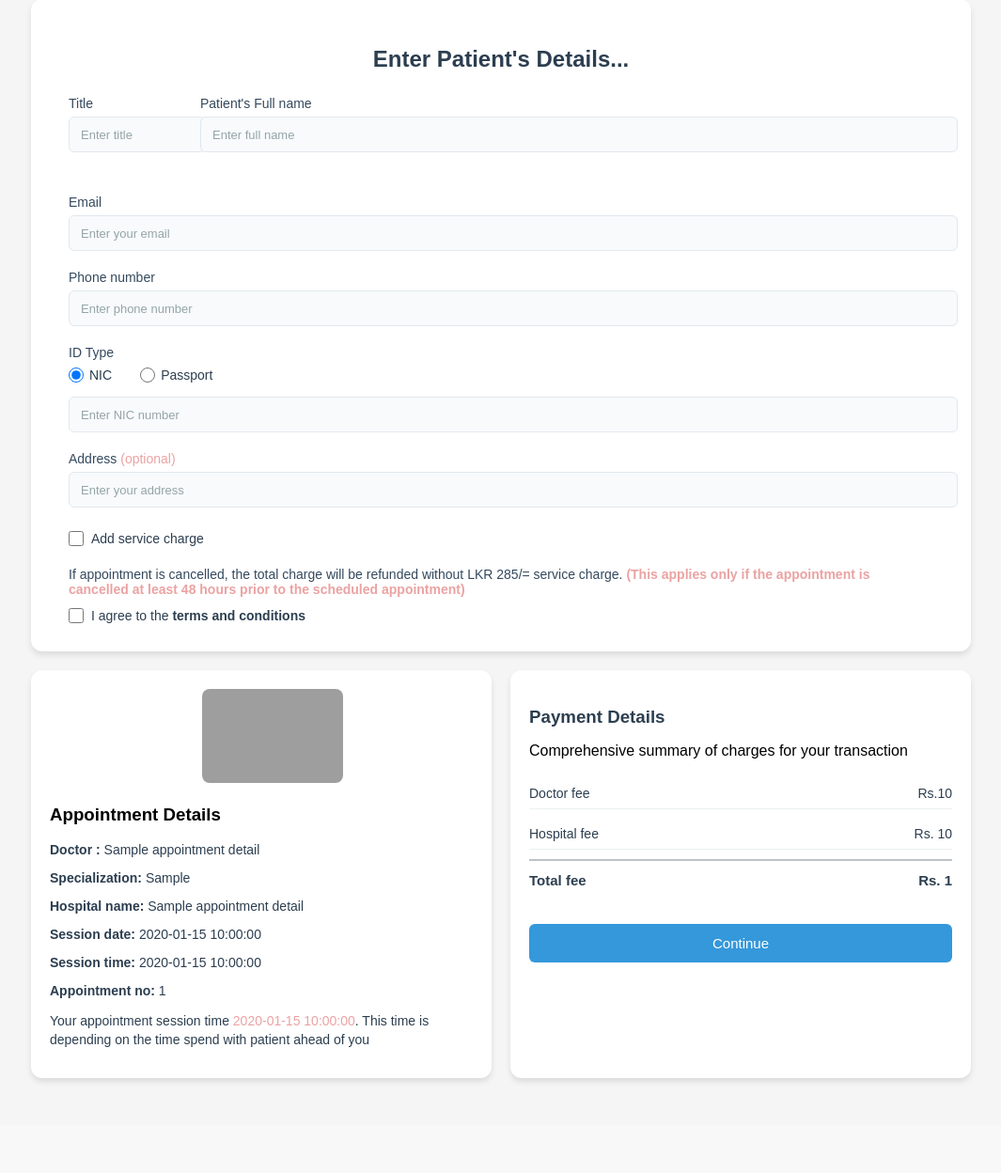
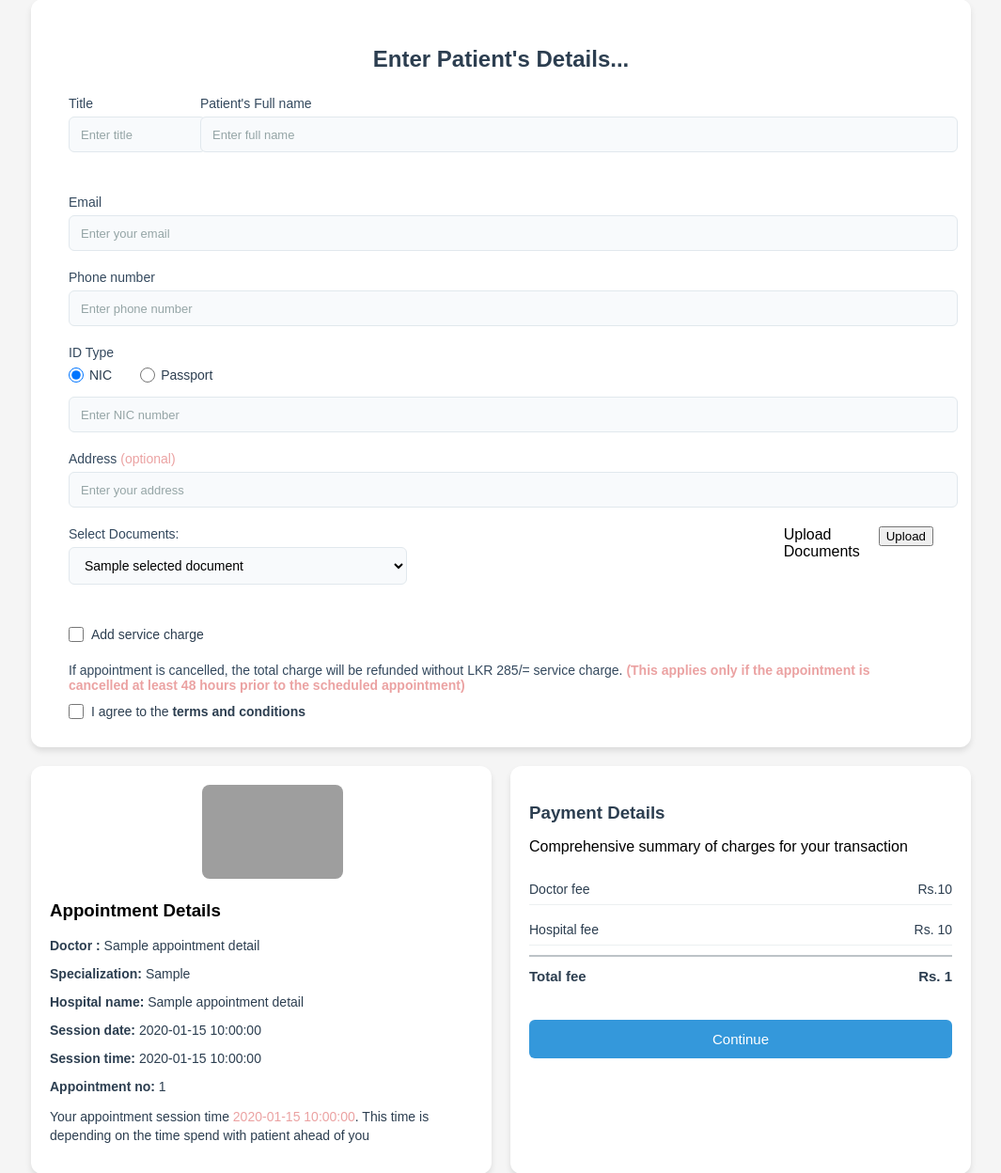
Before and after one commit to nuran912/E-care, a PHP site: the page made by app/views/appointment/appointmentdetails.view.php in a window 1280 px wide. Shown: the part 51-1299 px from the top of the page at 94% size, without its empty margins (107-1172 px from the left). Before the commit the page ends 1203 px from the top, so only its background shows below. Run offline with PHP 8.4, Linux system fonts and the light colour scheme; the template is opened without the code that fills it: most values are stand-ins (such as "Sample title", 1, 10 or a date in 2020); some libraries are stand-ins or nearby versions; grey boxes are pictures that could not be loaded.

Commit message:
updated the document file handlig part

```diff
--- a/app/views/appointment/appointmentdetails.view.php
+++ b/app/views/appointment/appointmentdetails.view.php
@@ -79,7 +79,7 @@
                     <input type="text" id="patientAddress" name="patientAddress" placeholder="Enter your address">
                     <span id="addressError" class="error-message"></span>
                 </div>
-                <!-- <div class="form-row">
+                 <div class="form-row">
                 <div class="form-group">
                 <label for="document">Select Documents:</label>
                 <select name="document" id="document">
@@ -91,11 +91,11 @@
         </select>
                 </div>
                     <div class="form-group"></div>
-                        <label for="uploadButton">Upload Documents</label> -->
-                        <!-- <button type="button" id="uploadButton" name="uploadButton">Upload</button>
+                        <label for="uploadButton">Upload Documents</label>
+                         <button type="button" id="uploadButton" name="uploadButton">Upload</button>
                     </div>
                 </div>
-                 -->
+
 
                 <div class="checkbox-section">
                     <div class="checkbox-group">
```
